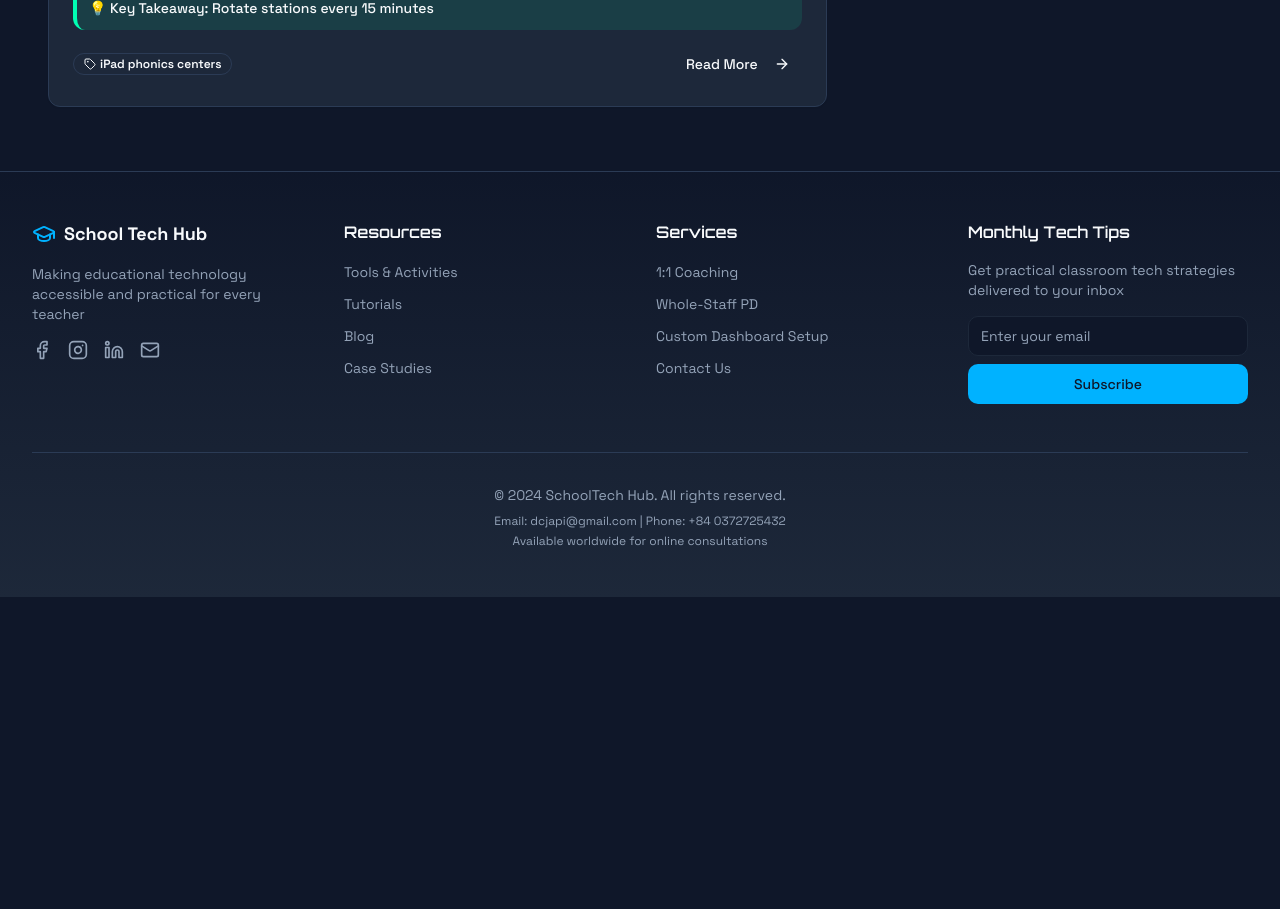
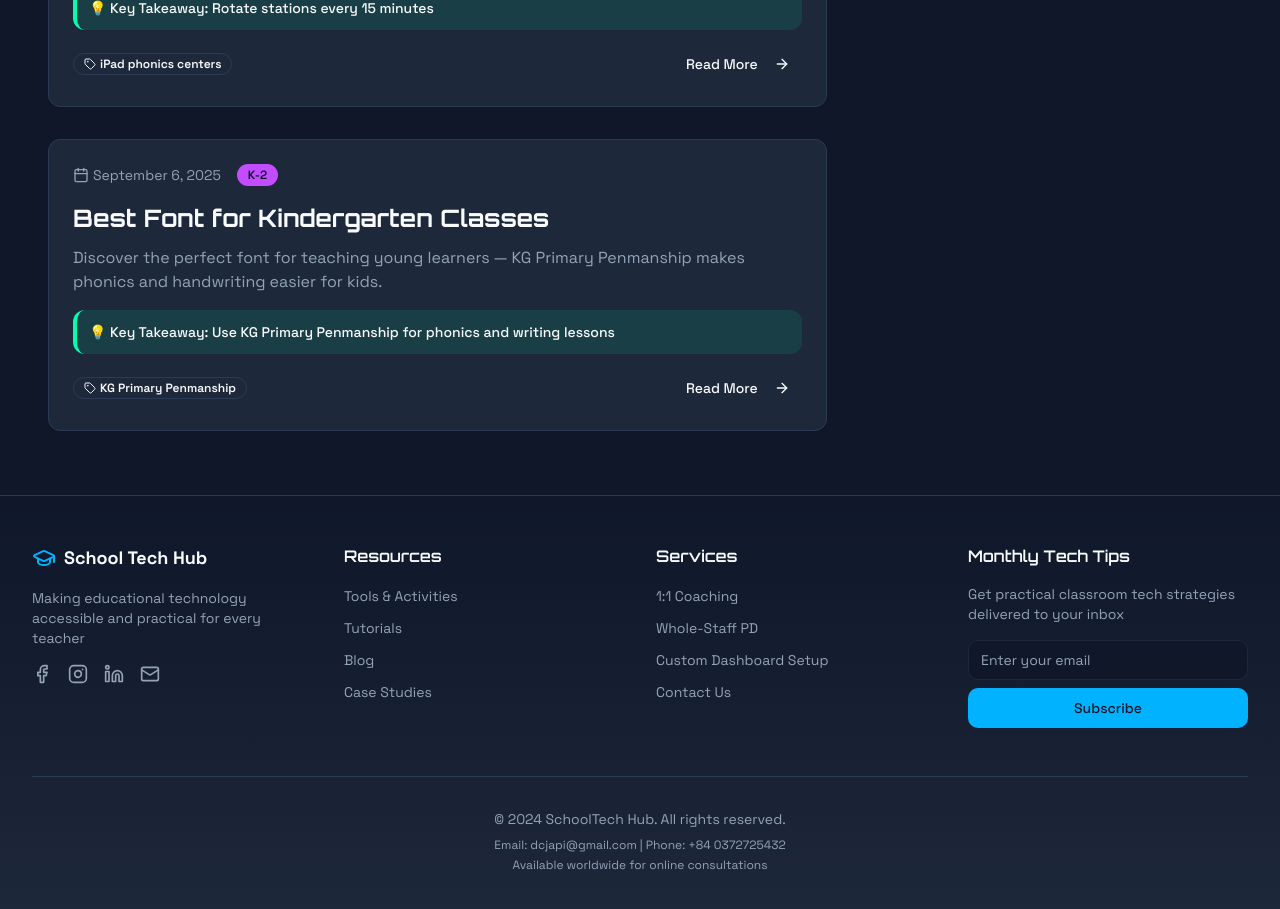
Before and after one commit to cjapidonald/schooltechub, a React (Vite) app: page /blog in a window 1280 px wide. Shown: the part 1840-2749 px from the top of the page. Before the commit the page ends 2437 px from the top, so only its background shows below. Built offline with nearby package versions, Linux system fonts and the light colour scheme; no server answers; the database is empty; the HTML template or start-up script is replaced by a standard one.

Commit message:
Code edited in Lovable Code Editor

```diff
--- a/src/pages/Blog.tsx
+++ b/src/pages/Blog.tsx
@@ -70,6 +70,40 @@ const Blog = () => {
       grade_band: "K-2",
       primary_keyword: "iPad phonics centers",
     },
+    {
+  id: "6",
+  title: "Best Font for Kindergarten Classes",
+  slug: "best-font-for-kindergarten-classes",
+  teaser: "Discover the perfect font for teaching young learners — KG Primary Penmanship makes phonics and handwriting easier for kids.",
+  takeaway: "Use KG Primary Penmanship for phonics and writing lessons",
+  published_at: new Date().toISOString(),
+  grade_band: "K-2",
+  primary_keyword: "KG Primary Penmanship",
+  content: `
+    <p>So many fonts out there! Choosing the best font for your class can be a bit overwhelming, especially seeing that there are so many options. Problems arise when there are fonts we like, but then comes the letter <strong>a</strong>, which in some fonts is written as “a”.</p>
+
+    <p>Luckily for us teachers, there is a font that is particularly made for primary: <strong>KG Primary Penmanship</strong> and <strong>KG Primary Penmanship Lined</strong>. Both are fantastic when it comes to teaching phonics lessons and showing kids how to write.</p>
+
+    <p>When using it, I felt confident in my presentation — and kids loved it!</p>
+
+    <figure>
+      <img src="https://ruybexkjupmannggnstn.supabase.co/storage/v1/object/public/Blogpost%20images/Best%20font%20for%20kindergarten%20Classes.%20-%20visual%20selection%20(4).png" alt="Font Example 1" />
+      <figcaption>Example 1 — KG Primary Penmanship in action</figcaption>
+    </figure>
+
+    <h3>How to use this font?</h3>
+    <p>This font can easily be found in most presentation tools like Canva or PowerPoint.</p>
+
+    <p>You can use the underscore to identify letter placement with <strong>KG Primary Penmanship Lined</strong>. On top, you can use the “KG Primary Penmanship” letters and apply appearing effects as you like. Here’s an example in Canva:</p>
+
+    <p><a href="https://www.canva.com/design/DAGyffZPZRg/xHDY_lCn8Ss27qkHqycK7Q/edit" target="_blank">View Canva Example</a></p>
+
+    <figure>
+      <img src="https://ruybexkjupmannggnstn.supabase.co/storage/v1/object/public/Blogpost%20images/Best%20font%20for%20kindergarten%20Classes.%20-%20visual%20selection%20(5).png" alt="Font Example 2" />
+      <figcaption>Example 2 — Using KG Primary Penmanship in Canva</figcaption>
+    </figure>
+  `
+},
   ];
 
   useEffect(() => {
```
